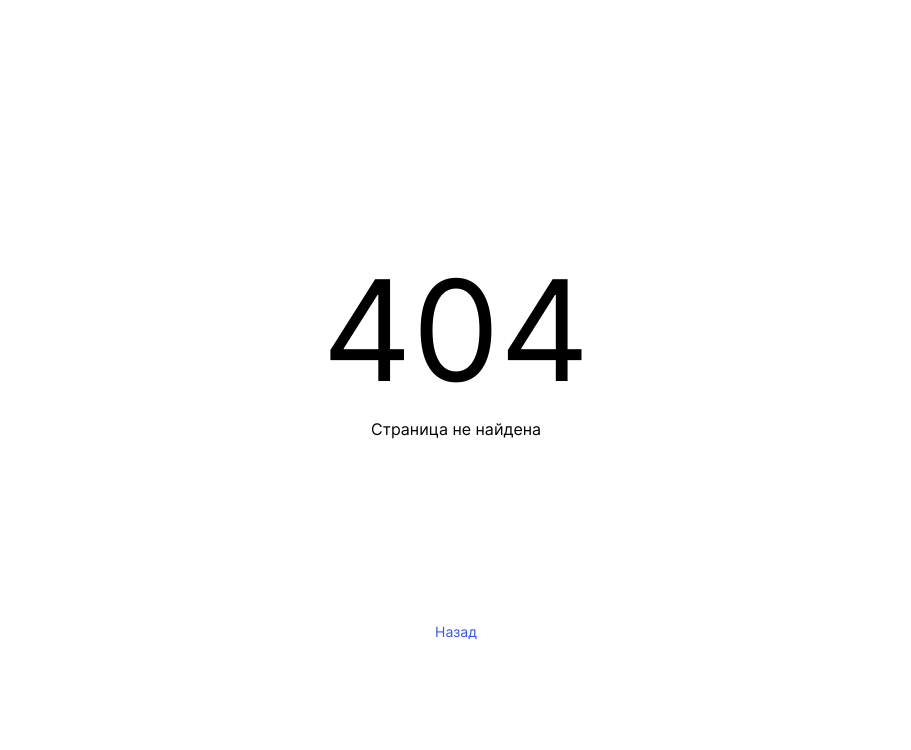
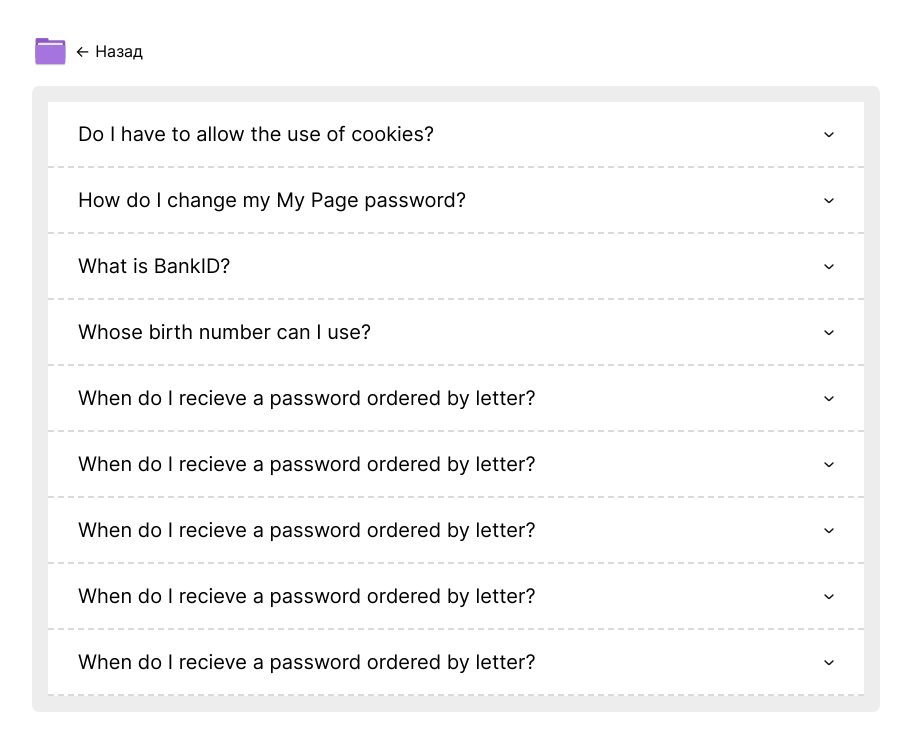
Before and after one commit to Lizaakishina/ReviewSite, a React (Create React App) app: page /subject/1 in a window 1280 px wide. Before the commit this address had no page. Shown: the top 750 px of the page, without its empty margins (184-1095 px from the left). Built offline with nearby package versions, Linux system fonts and the light colour scheme.

Commit message:
feat: настроена работа перехода на страницы предметов

```diff
--- a/src/components/App/App.js
+++ b/src/components/App/App.js
@@ -2,11 +2,12 @@
 import Main from '../Main/Main';
 import Register from '../Register/Register';
 import Login from '../Login/Login';
+import SubjectDetails from '../SubjectDetails/SubjectDetails.jsx';
 import PageNotFound from '../PageNotFound/PageNotFound';
 import Preloader from '../Preloader/Preloader';
 //реакт
 import { useEffect, useState } from 'react';
-import { Switch, Route, withRouter } from 'react-router-dom';
+import { Switch, Route, withRouter, Link } from 'react-router-dom';
 //контексты и утилиты
 import { JWT, CHECKBOX, REGISTER_ERROR_MESSAGE } from '../../utils/constants';
 import { CurrentUserContext } from '../../context/CurrentUserContext';
@@ -120,6 +121,10 @@ const App = () => {
             <Route path="/signin">
               <Login onSubmit={handleLogin} errorMessageApi={errorMessageApi} isLoader={isLoader} isButtonInactive={isButtonInactive}/>
             </Route>
+            <Route path="/subject/:id" render={() =>
+              <SubjectDetails />
+            }>
+            </Route>
             <Route path="*">
               <PageNotFound />
             </Route>
--- a/src/components/Header/Header.css
+++ b/src/components/Header/Header.css
@@ -25,38 +25,12 @@
   border-radius: 3px;
 }
 
-.header__link_type_logo {
-  width: 38px;
-  height: 38px;
-}
-
 .header__link_type_acc {
   font-weight: 500;
   font-size: 14px;
   line-height: 16px;
   display: flex;
   align-items: center;
-}
-
-.header__nav_type_movies {
-  width: 100%;
-  justify-content: space-between;
-  align-items: center;
-}
-
-.header__flexbox {
-  display: flex;
-  gap: 16px;
-}
-
-.header__navLink {
-  font-weight: 400;
-  font-size: 13px;
-  line-height: 18px;
-}
-
-.header__navLink_active {
-  font-weight: 500;
 }
 
 .header__chelbox {
@@ -74,27 +48,12 @@
   height: 14px;
 }
 
-.header__navLink_type_profile {
-  font-weight: 500;
-  font-size: 14px;
-  line-height: 16px;
-  width: 100px;
-  padding: 8px 0;
-  background: #f9f9f9;
-  border-radius: 20px;
-  text-align: center;
-}
-
 @media screen and (max-width: 780px) {
   .header {
     padding: 0 30px;
   }
 
   .header__nav_type_acс {
-    display: none;
-  }
-
-  .header__flexbox {
     display: none;
   }
 }
--- a/src/components/Header/Header.jsx
+++ b/src/components/Header/Header.jsx
@@ -1,6 +1,5 @@
 import "./Header.css";
 import { Link, NavLink } from "react-router-dom";
-import logo from "../../images/logo.svg";
 import chel from "../../images/chel.svg";
 import { memo, useContext } from "react";
 import { LoginContext } from "../../context/LoginContext";
@@ -11,11 +10,7 @@ const Header = () => {
   return (
     <header className="header">
       {loggedIn? <>
-          <div className="header__nav header__nav_type_movies">
-            <div className="header__flexbox">
-              <NavLink to="/movies" className="link header__navLink" activeClassName="header__navLink_active">Фильмы</NavLink>
-              <NavLink to="/saved-movies" className="link header__navLink" activeClassName="header__navLink_active">Сохранённые фильмы</NavLink>
-            </div>
+          <div className="header__nav">
             <div className="header__nav header__nav_type_acс">
               <NavLink to="/profile" className="link header__link_type_acc">Аккаунт</NavLink>
               <div className="header__chelbox">
--- a/src/components/Main/Main.jsx
+++ b/src/components/Main/Main.jsx
@@ -1,55 +1,14 @@
 import Header from '../Header/Header';
-import Accordion from '../Accordion/Accordion';
 import Profile from '../Profile/Profile';
 import Footer from '../Footer/Footer';
 import { memo } from 'react';
 
-const faqList = [
-  {
-    id: 1,
-    title: 'Do I have to allow the use of cookies?',
-  },
-  {
-    id: 2,
-    title: 'How do I change my My Page password?',
-  },
-  {
-    id: 3,
-    title: 'What is BankID?',
-  },
-  {
-    id: 4,
-    title: 'Whose birth number can I use?',
-  },
-  {
-    id: 5,
-    title: 'When do I recieve a password ordered by letter?',
-  },
-  {
-    id: 6,
-    title: 'When do I recieve a password ordered by letter?',
-  },
-  {
-    id: 7,
-    title: 'When do I recieve a password ordered by letter?',
-  },
-  {
-    id: 8,
-    title: 'When do I recieve a password ordered by letter?',
-  },
-  {
-    id: 9,
-    title: 'When do I recieve a password ordered by letter?',
-  },
-]
-
-const Main = ({loggedIn}, props) => {
+const Main = ({loggedIn}) => {
     return (
       <>
         <Header loggedIn={loggedIn}/>
         <main>
           <Profile />
-          <Accordion faqList={faqList}/>
         </main>
         <Footer />
       </>
--- a/src/components/Profile/Profile.css
+++ b/src/components/Profile/Profile.css
@@ -5,35 +5,6 @@
   justify-items: center;
   gap: 20px 20px;
   margin: 47px auto 0;
-}
-
-.subject {
-  width: 282px;
-  height: 150px;
-  position: relative;
-  display: flex;
-  flex-direction: column;
-  box-sizing: border-box;
-  background: white;
-  border: 1px solid #b892d7;
-  border-radius: 10px;
-  overflow: hidden;
-}
-
-.subject:hover {
-  transition: .3s;
-  transform: scale(1.01);
-}
-
-.subject__image{
-  width: 100%;
-  height: 100px;
-  background-color: #b892d7;
-}
-
-.subject__name {
-  margin: 10px;
-  font-size: 14px;
 }
 
 @media (max-width: 1240px) {
--- a/src/components/Profile/Profile.jsx
+++ b/src/components/Profile/Profile.jsx
@@ -1,29 +1,39 @@
+import Subject from '../Subject/Subject'
 import './Profile.css'
 
+const subjectData = [
+  {
+    id: 1,
+    title: "Технологии и методы программирования",
+  },
+  {
+    id: 2,
+    title: "Электроника аппаратных средств защиты информации",
+  },
+  {
+    id: 3,
+    title: "Схемотехника дискретных устройств",
+  },
+  {
+    id: 4,
+    title: "Схемотехника аппаратных средств защиты информации",
+  },
+  {
+    id: 5,
+    title: "Основы микро- и радиоэлектроники",
+  },
+]
+
 const Profile = () => {
-
   return (
     <section className="subjects">
-      <div className="subject">
-        <div className="subject__image"></div>
-        <a className="subject__name" href="#">Технологии и методы программирования</a>
-      </div>
-      <div className="subject">
-        <div className="subject__image"></div>
-        <a className="subject__name" href="#">Электроника аппаратных средств защиты информации</a>
-      </div>
-      <div className="subject">
-        <div className="subject__image"></div>
-        <a className="subject__name" href="#">Схемотехника дискретных устройств</a>
-      </div>
-      <div className="subject">
-        <div className="subject__image"></div>
-        <a className="subject__name" href="#">Схемотехника аппаратных средств защиты информации</a>
-      </div>
-      <div className="subject">
-        <div className="subject__image"></div>
-        <a className="subject__name" href="#">Основы микро- и радиоэлектроники</a>
-      </div>
+      {subjectData.map((subject) => (
+        <Subject
+          key={subject.id}
+          id={subject.id}
+          title={subject.title}
+        />
+      ))}
     </section>
   )
 }
--- /dev/null
+++ b/src/components/Subject/Subject.css
@@ -0,0 +1,28 @@
+.subject {
+  width: 282px;
+  height: 150px;
+  position: relative;
+  display: flex;
+  flex-direction: column;
+  box-sizing: border-box;
+  background: white;
+  border: 1px solid #b892d7;
+  border-radius: 10px;
+  overflow: hidden;
+}
+
+.subject:hover {
+  transition: .3s;
+  transform: scale(1.01);
+}
+
+.subject__image{
+  width: 100%;
+  height: 100px;
+  background-color: #b892d7;
+}
+
+.subject__name {
+  margin: 10px;
+  font-size: 14px;
+}
--- /dev/null
+++ b/src/components/Subject/Subject.jsx
@@ -0,0 +1,16 @@
+import React from 'react';
+import { Link } from 'react-router-dom';
+import './Subject.css';
+
+function Subject({ id, title }) {
+  return (
+    <div className="subject">
+      <div className="subject__image"></div>
+      <Link to={`/subject/` + id}>
+        <p className="subject__name">{title}</p>
+      </Link>
+    </div>
+  )
+}
+
+export default Subject;
--- /dev/null
+++ b/src/components/SubjectDetails/SubjectDetails.css
@@ -0,0 +1,21 @@
+.subjectDetails {
+  list-style-type: none;
+  margin: 16px auto;
+  padding: 16px;
+  border-radius: 7px;
+  max-width: 880px;
+}
+
+.subjectDetails__linkLogo {
+  width: 38px;
+  height: 38px;
+  align-self: flex-start;
+  display: flex;
+  flex-direction: row;
+  justify-content: flex-start;
+}
+
+.subjectDetails__text {
+  margin-left: 5px;
+  align-self: center;
+}
--- /dev/null
+++ b/src/components/SubjectDetails/SubjectDetails.jsx
@@ -0,0 +1,22 @@
+import React from 'react';
+import { Link } from 'react-router-dom';
+import logo from "../../images/logo.svg";
+import Task from "../Task/Task.jsx";
+import "./SubjectDetails.css";
+
+const SubjectDetails = () => {
+  return (
+    <section className="subjectDetails">
+      <Link to="/profile" className="link subjectDetails__linkLogo">
+        <img src={logo} alt='логотип' />
+        <p className="subjectDetails__text">&larr;</p>
+        <p className="subjectDetails__text">Назад</p>
+      </Link>
+      <div>
+        <Task />
+      </div>
+    </section>
+  )
+}
+
+export default SubjectDetails;
--- /dev/null
+++ b/src/components/Task/Task.jsx
@@ -0,0 +1,51 @@
+import React from 'react';
+import Accordion from '../Accordion/Accordion';
+
+const faqList = [
+  {
+    id: 1,
+    title: 'Do I have to allow the use of cookies?',
+  },
+  {
+    id: 2,
+    title: 'How do I change my My Page password?',
+  },
+  {
+    id: 3,
+    title: 'What is BankID?',
+  },
+  {
+    id: 4,
+    title: 'Whose birth number can I use?',
+  },
+  {
+    id: 5,
+    title: 'When do I recieve a password ordered by letter?',
+  },
+  {
+    id: 6,
+    title: 'When do I recieve a password ordered by letter?',
+  },
+  {
+    id: 7,
+    title: 'When do I recieve a password ordered by letter?',
+  },
+  {
+    id: 8,
+    title: 'When do I recieve a password ordered by letter?',
+  },
+  {
+    id: 9,
+    title: 'When do I recieve a password ordered by letter?',
+  },
+]
+
+const Task = () => {
+  return (
+    <section className="task">
+      <Accordion faqList={faqList}/>
+    </section>
+  )
+}
+
+export default Task;
```
